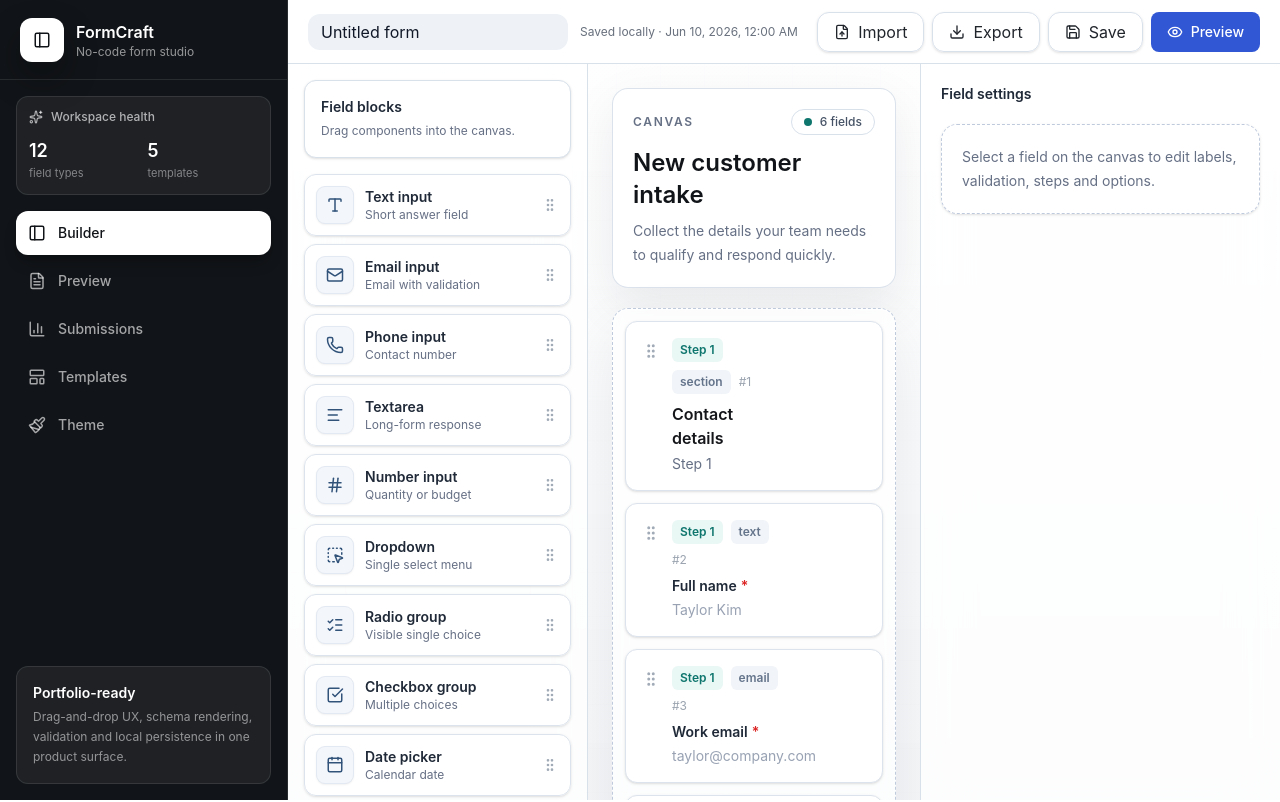
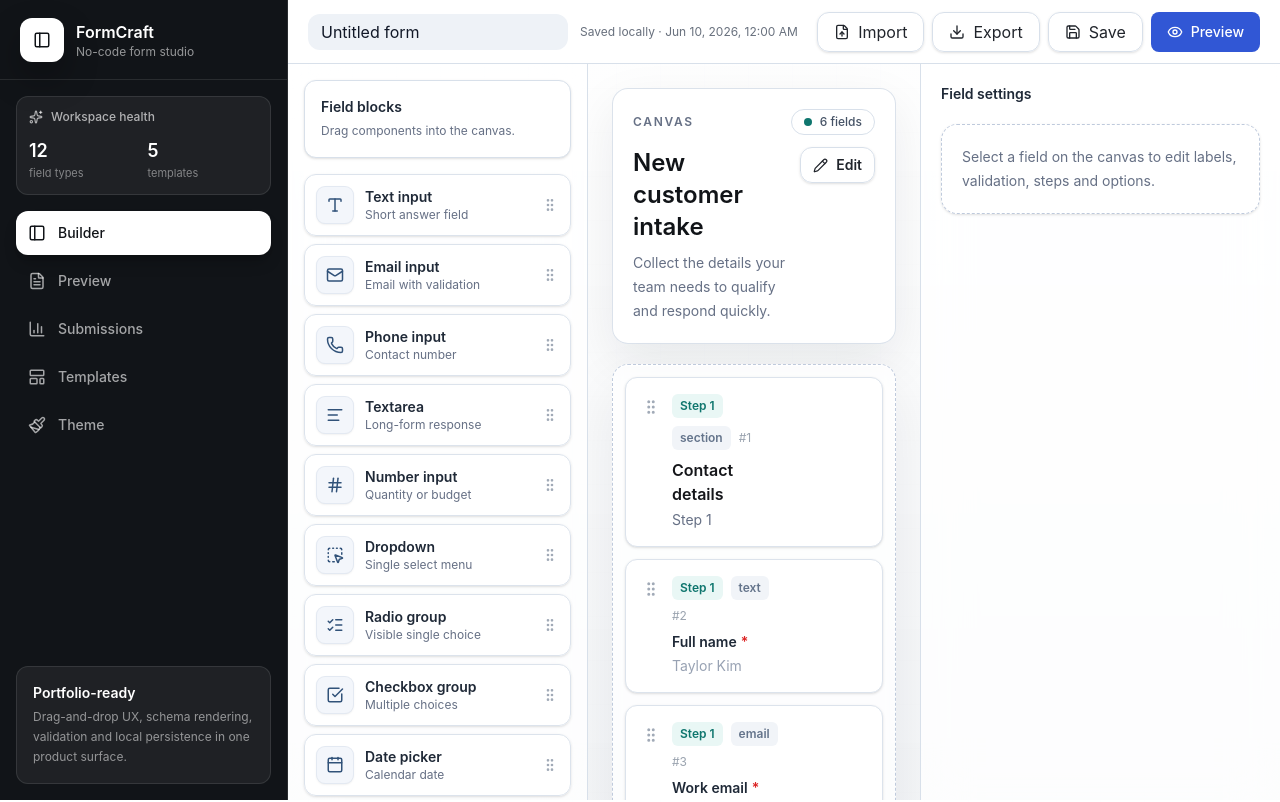
Before and after one commit to OmKhandale05/formcraft, a Next.js app: page /builder in a window 1280 px wide. Shown: the top 802 px of the page. Built offline with nearby package versions, Linux system fonts and the light colour scheme.

Commit message:
feat(builder): link canvas title to theme settings

```diff
--- a/src/components/builder/canvas.tsx
+++ b/src/components/builder/canvas.tsx
@@ -3,7 +3,8 @@
 import { useDroppable } from "@dnd-kit/core";
 import { SortableContext, useSortable, verticalListSortingStrategy } from "@dnd-kit/sortable";
 import { CSS } from "@dnd-kit/utilities";
-import { Copy, GripVertical, Trash2 } from "lucide-react";
+import Link from "next/link";
+import { Copy, GripVertical, Pencil, Trash2 } from "lucide-react";
 import { Button } from "@/components/ui/button";
 import { cn } from "@/lib/utils";
 import { useFormStore } from "@/store/form-store";
@@ -27,8 +28,19 @@ export function BuilderCanvas() {
               {form.fields.length} fields
             </div>
           </div>
-          <h1 className="text-2xl font-semibold text-[#111418]">{form.title}</h1>
-          <p className="mt-2 text-sm leading-6 text-[#667085]">{form.description}</p>
+          <div className="flex flex-wrap items-start justify-between gap-3">
+            <div className="min-w-0 flex-1">
+              <h1 className="text-2xl font-semibold text-[#111418]">{form.title}</h1>
+              <p className="mt-2 text-sm leading-6 text-[#667085]">{form.description}</p>
+            </div>
+            <Link
+              href="/settings"
+              className="inline-flex h-9 shrink-0 items-center justify-center gap-2 rounded-xl border border-[#d8e0ea] bg-white/90 px-3 text-sm font-semibold text-[#20242b] shadow-sm transition hover:border-[#c5d0dc] hover:bg-white"
+            >
+              <Pencil size={15} />
+              Edit
+            </Link>
+          </div>
         </div>
         <SortableContext items={form.fields.map((field) => field.id)} strategy={verticalListSortingStrategy}>
           <div
```
